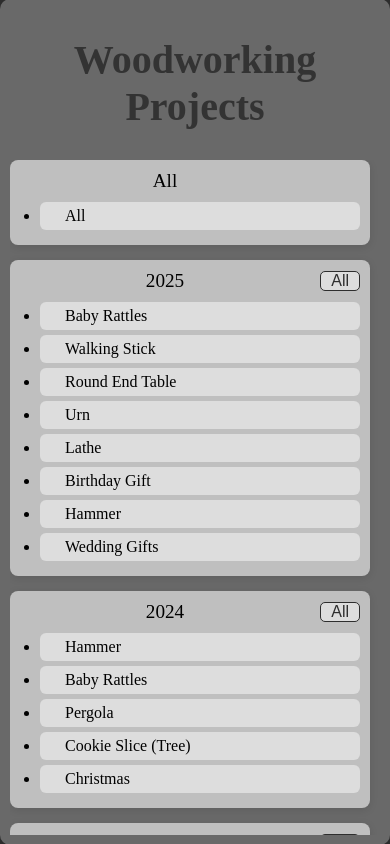
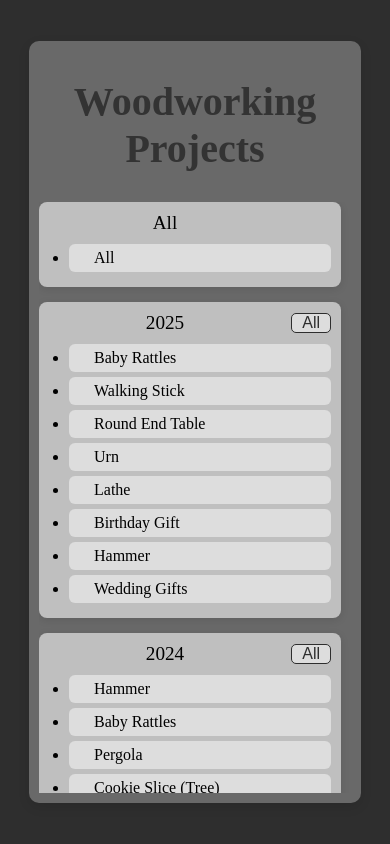
Before and after one commit to rbrock44/woodworking-projects, an Angular app: page / in a window 390 px wide. Built offline with nearby package versions, Linux system fonts and the light colour scheme.

Commit message:
Update app.component.scss

```diff
--- a/src/app/app.component.scss
+++ b/src/app/app.component.scss
@@ -136,14 +136,32 @@ p {
   overflow-y: auto;
 }
 
-@media (max-height: 650px) {
+@media (max-width: 460px) {
+  .container {
+    width: 80vw;
+  }
+}
+
+@media (max-height: 900px) {
   .links-section {
     max-height: 70vh;
   }
 }
 
-@media (max-height: 450px) {
+@media (max-height: 650px) {
+  .links-section {
+    max-height: 65vh;
+  }
+}
+
+@media (max-height: 550px) {
   .links-section {
     max-height: 60vh;
   }
 }
+
+@media (max-height: 450px) {
+  .links-section {
+    max-height: 50vh;
+  }
+}
```
